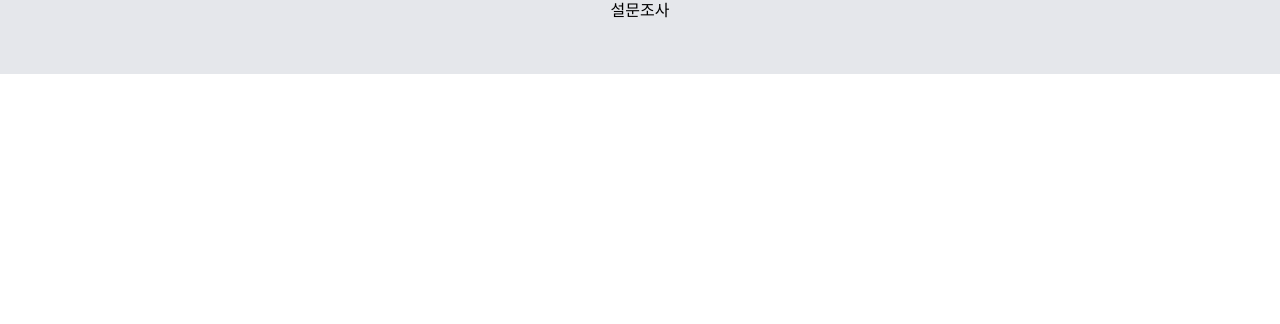
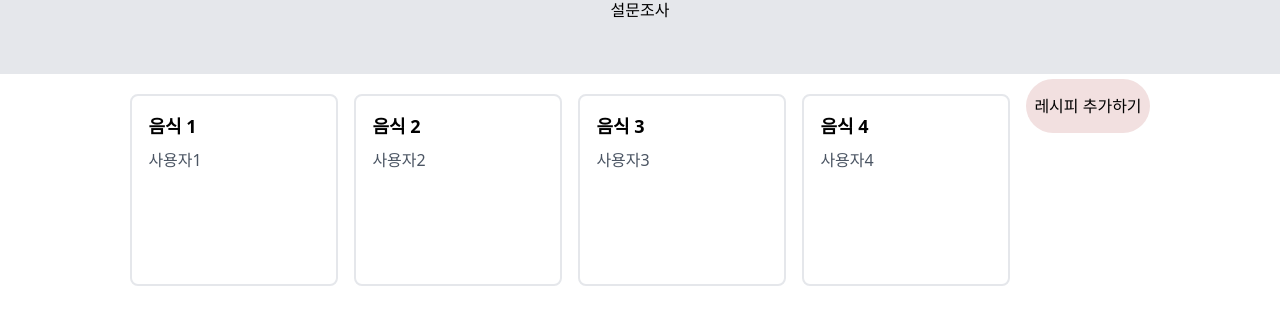
Before and after one commit to jongha1230/Today-s-menu, a React (Vite) app: page / in a window 1280 px wide. Shown: the part 366-690 px from the top of the page. Built offline with nearby package versions, Linux system fonts and the light colour scheme.

Commit message:
✨ feat: 레시피 추가 버튼 생성

```diff
--- a/src/pages/MainPage/MainPage.jsx
+++ b/src/pages/MainPage/MainPage.jsx
@@ -1,15 +1,38 @@
 import React from 'react'
-import Mainimage from '../../components/images/Mainimage.jpg'
+import MainImage from '../../assets/images/MainImage.jpg'
 
 
 const MainPage = () => {
     return (
         <div>
             <div alt="사진박스" className="bg-gray-200 w-300 h-48 flex items-center justify-center mt-5">
-                <img src={Mainimage} alt="음식사진" className="object-cover w-full h-full" />
+                <img src={MainImage} alt="음식사진" className="object-cover w-full h-full" />
             </div>
 
             <div alt="설문조사" className="bg-gray-200 w-300 h-32 flex items-center justify-center mt-5"> 설문조사</div>
+
+            <div className="flex flex-wrap justify-center space-x-4 mt-5">
+                <div className="bg-white w-52 h-48 rounded-lg p-4 border-2">
+                    <h3 className="text-lg font-bold mb-2"> 음식 1 </h3>
+                    <p className="text-gray-600"> 사용자1 </p>
+                </div>
+                <div className="bg-white w-52 h-48 rounded-lg p-4 border-2">
+                    <h3 className="text-lg font-bold mb-2"> 음식 2</h3>
+                    <p className="text-gray-600"> 사용자2 </p>
+                </div>
+                <div className="bg-white w-52 h-48 rounded-lg p-4 border-2">
+                    <h3 className="text-lg font-bold mb-2"> 음식 3</h3>
+                    <p className="text-gray-600"> 사용자3 </p>
+                </div>
+                <div className="bg-white w-52 h-48 rounded-lg p-4 border-2">
+                    <h3 className="text-lg font-bold mb-2"> 음식 4</h3>
+                    <p className="text-gray-600"> 사용자4 </p>
+                </div>
+
+                <div>
+                    <a href='#' className='py-4 px-2 rounded-full bg-buttonPink'> 레시피 추가하기 </a>
+                </div>
+            </div>
         </div >
     )
 }
--- a/tailwind.config.js
+++ b/tailwind.config.js
@@ -1,8 +1,12 @@
 /** @type {import('tailwindcss').Config} */
 export default {
-  content: ["./index.html", "./src/**/*.{js,ts,jsx,tsx}"],
+  content: ['./index.html', './src/**/*.{js,ts,jsx,tsx}'],
   theme: {
-    extend: {},
+    extend: {
+      colors: {
+        buttonPink: '#F2E0E0'
+      }
+    }
   },
-  plugins: [],
+  plugins: []
 };
```
Also changed, not shown: 1 other file (tests, documents, lock files or other folders).
